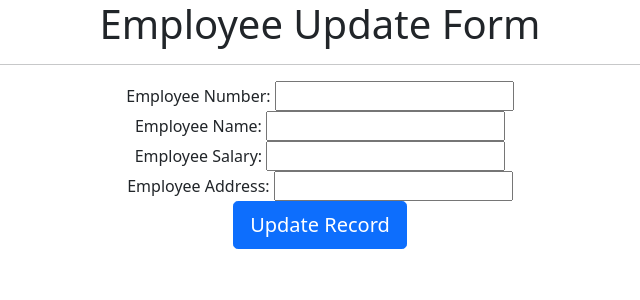
After one commit to sklearn21/django_36_crudfbvproject, a Django app: template testapp/templates/testapp/update.html in a window 1280 px wide. The commit adds this page. Shown: the top 300 px of the page, without its empty margins (320-960 px from the left). Run offline with Django 3.2, Linux system fonts and the light colour scheme; the template is opened without the code that fills it, so the values that code supplies are empty.

Commit message:
Added update functonality.

```diff
--- a/django_36_crudfbvproject/urls.py
+++ b/django_36_crudfbvproject/urls.py
@@ -21,5 +21,7 @@ urlpatterns = [
     path('admin/', admin.site.urls),
     path('', views.retrieve_view),
     path('create/', views.create_view),
-    path('delete/<id>/', views.delete_view)
+    path('delete/<id>/', views.delete_view),
+    path('update/<id>/', views.update_view),
+
 ]
--- a/testapp/templates/testapp/index.html
+++ b/testapp/templates/testapp/index.html
@@ -15,7 +15,7 @@
                 <td align="center">{{emp.ename}}</td>
                 <td align="center">{{emp.esal}}</td>
                 <td align="center">{{emp.eaddr}}</td>
-                <td align="center"><a href="#" >  Update  </a>  <a href="/delete/{{emp.id}}"> Delete  </a>  </td>
+                <td align="center"><a href="/update/{{emp.id}}" >  Update  </a>  <a href="/delete/{{emp.id}}"> Delete  </a>  </td>
             </tr>
             {%endfor%}
         </table>
--- /dev/null
+++ b/testapp/templates/testapp/update.html
@@ -0,0 +1,14 @@
+{%extends 'testapp/base.html'%}
+    {%block body_block%}
+        <h1> Employee Update Form</h1><hr>
+        <form method="post">
+            {%csrf_token%}
+            Employee Number: <input type="text" name="eno" value="{{employee.eno}}"><br>
+            Employee Name: <input type="text" name="ename" value="{{employee.ename}}"><br>
+            Employee Salary: <input type="text" name="esal" value="{{employee.esal}}"><br>
+            Employee Address: <input type="text" name="eaddr" value="{{employee.eaddr}}"><br>
+
+            <input type="submit" class="btn btn-primary btn-lg" value="Update Record">
+        </form>
+
+    {%endblock%}
```
Also changed, not shown: testapp/views.py (+10 -0 lines).
